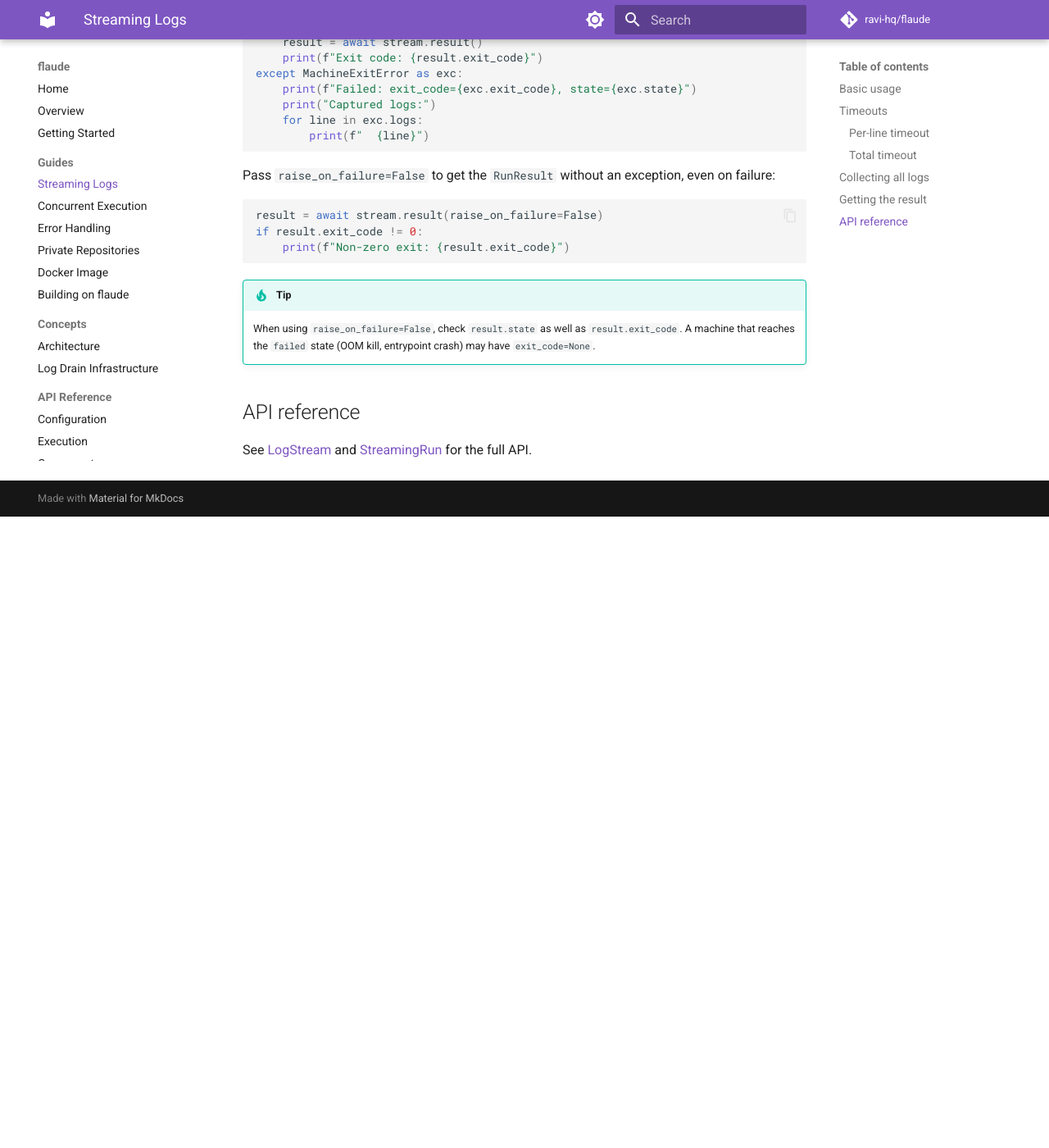
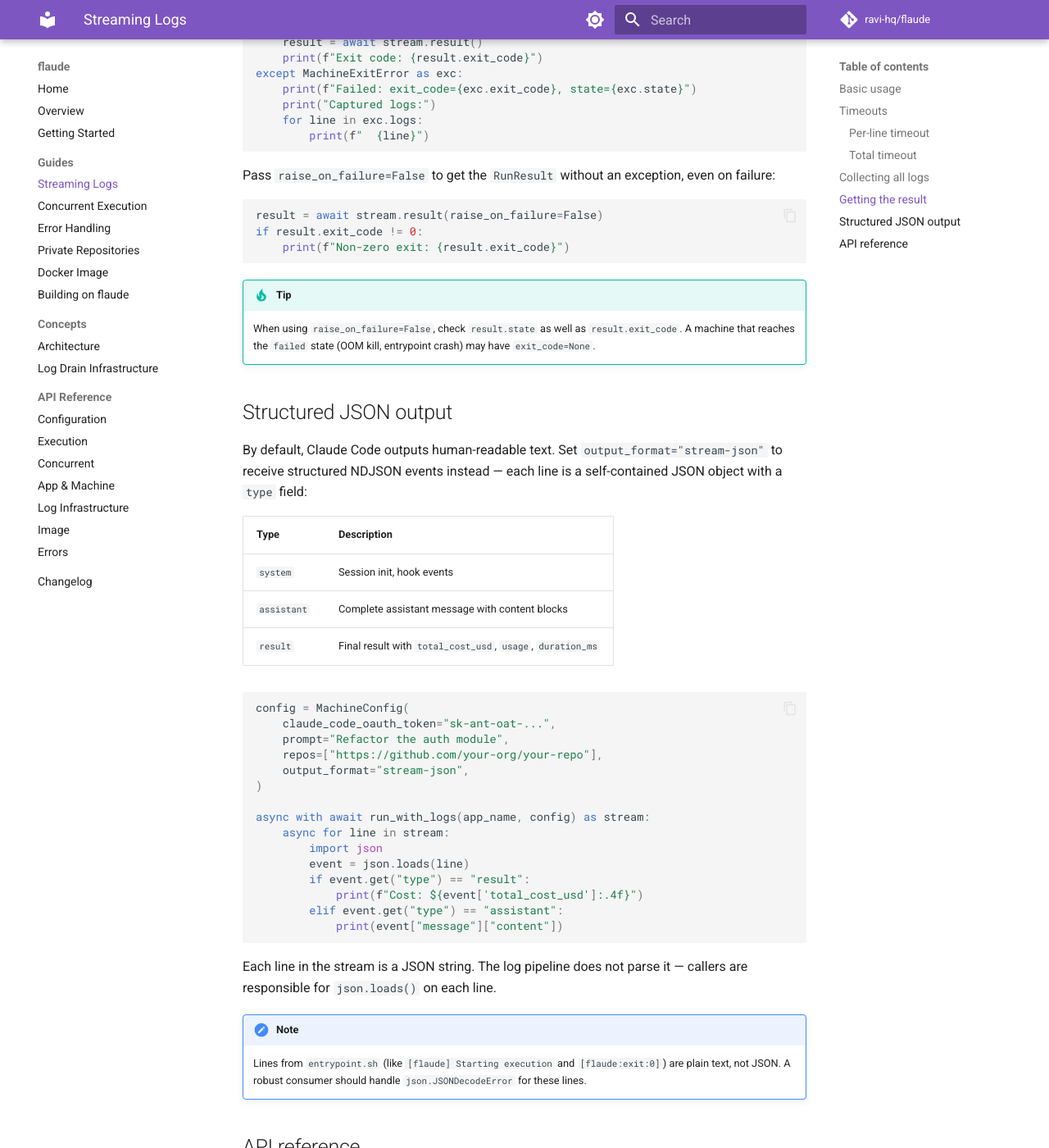
Before and after one commit to ravi-hq/flaude, an MkDocs documentation site: the page built from docs/guide/streaming.md, in a window 1280 px wide and 1400 px high, scrolled down 2279 px. Shown: the whole window at 82% size. Built offline with MkDocs 1.6.1 and Material for MkDocs 9.7.7, drawn with Linux system fonts in a browser that asks for light colours; comment, search, counter and statistics services are not loaded; before the commit the page ends 2909 px from its top, so only the background shows below that.

Commit message:
feat: add structured JSON output format support
Add output_format option to MachineConfig that passes FLAUDE_OUTPUT_FORMAT
to the container. The entrypoint builds --output-format (and --verbose for
stream-json) flags for Claude Code. Includes docs and tests.

Co-Authored-By: Claude Opus 4.6 (1M context) <noreply@anthropic.com>

````diff
--- a/docs/guide/streaming.md
+++ b/docs/guide/streaming.md
@@ -124,6 +124,44 @@ if result.exit_code != 0:
     A machine that reaches the `failed` state (OOM kill, entrypoint crash) may have
     `exit_code=None`.
 
+## Structured JSON output
+
+By default, Claude Code outputs human-readable text. Set `output_format="stream-json"` to
+receive structured NDJSON events instead — each line is a self-contained JSON object with a
+`type` field:
+
+| Type | Description |
+|------|-------------|
+| `system` | Session init, hook events |
+| `assistant` | Complete assistant message with content blocks |
+| `result` | Final result with `total_cost_usd`, `usage`, `duration_ms` |
+
+```python
+config = MachineConfig(
+    claude_code_oauth_token="sk-ant-oat-...",
+    prompt="Refactor the auth module",
+    repos=["https://github.com/your-org/your-repo"],
+    output_format="stream-json",
+)
+
+async with await run_with_logs(app_name, config) as stream:
+    async for line in stream:
+        import json
+        event = json.loads(line)
+        if event.get("type") == "result":
+            print(f"Cost: ${event['total_cost_usd']:.4f}")
+        elif event.get("type") == "assistant":
+            print(event["message"]["content"])
+```
+
+Each line in the stream is a JSON string. The log pipeline does not parse it — callers
+are responsible for `json.loads()` on each line.
+
+!!! note
+    Lines from `entrypoint.sh` (like `[flaude] Starting execution` and `[flaude:exit:0]`)
+    are plain text, not JSON. A robust consumer should handle `json.JSONDecodeError` for
+    these lines.
+
 ## API reference
 
 See [LogStream](../api/log-infrastructure.md) and [StreamingRun](../api/execution.md) for the full
````
Also changed, not shown: 5 other files.
